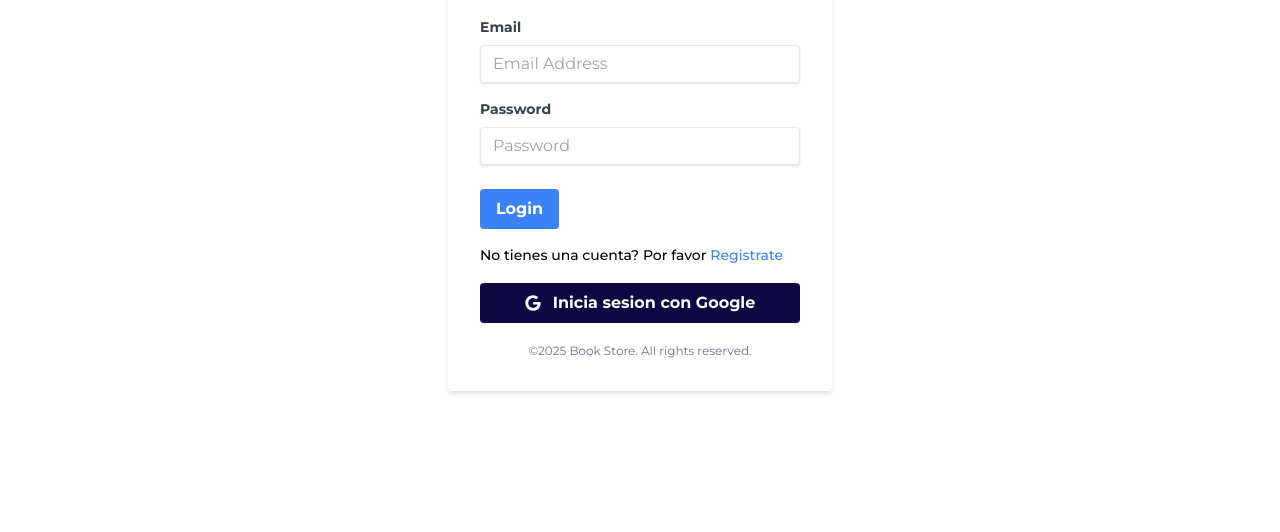
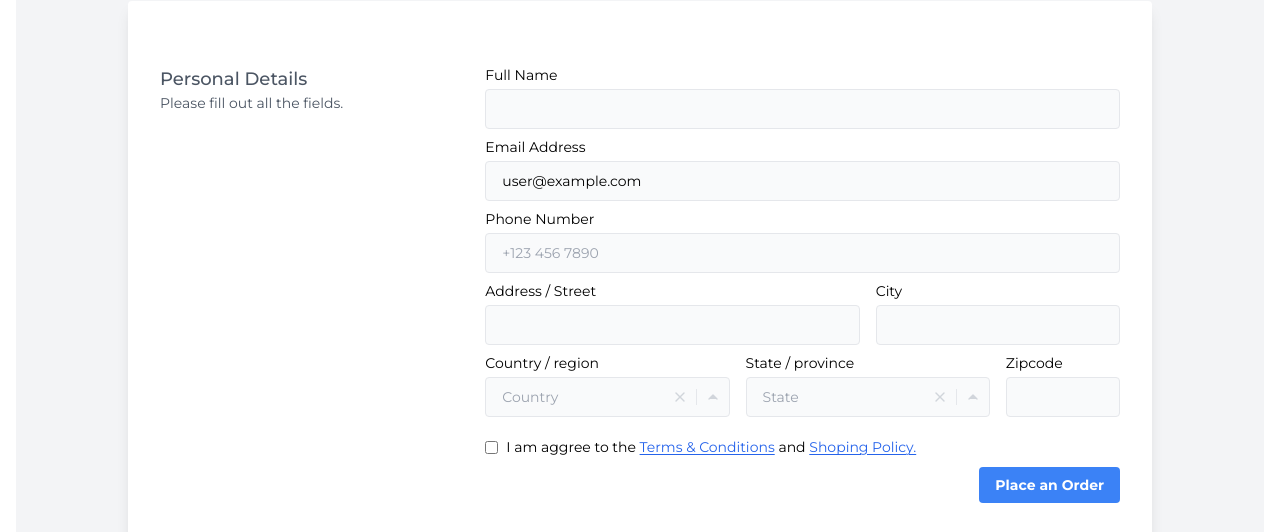
Before and after one commit to paulzuri/proyectoscrum, a React (Vite) app in the folder frontend/: page /checkout in a window 1280 px wide. Before the commit this address led to /login. Shown: the part 268-800 px from the top of the page. Built offline with nearby package versions, Linux system fonts and the light colour scheme; no server answers; sample sign-in values are in the browser's storage.

Commit message:
Mensaje de carga para las ordenes

```diff
--- a/frontend/src/routers/PrivateRoute.jsx
+++ b/frontend/src/routers/PrivateRoute.jsx
@@ -3,7 +3,12 @@ import { useAuth } from '../context/AuthContext'
 import { Navigate } from 'react-router-dom'
 
 const PrivateRoute = ({children}) => {
-    const {currentUser} = useAuth();
+    const {currentUser, loading} = useAuth();
+
+    if(loading) {
+        return <div>Loading..</div>
+    }
+
     if(currentUser) {
         return children;
     }
```
